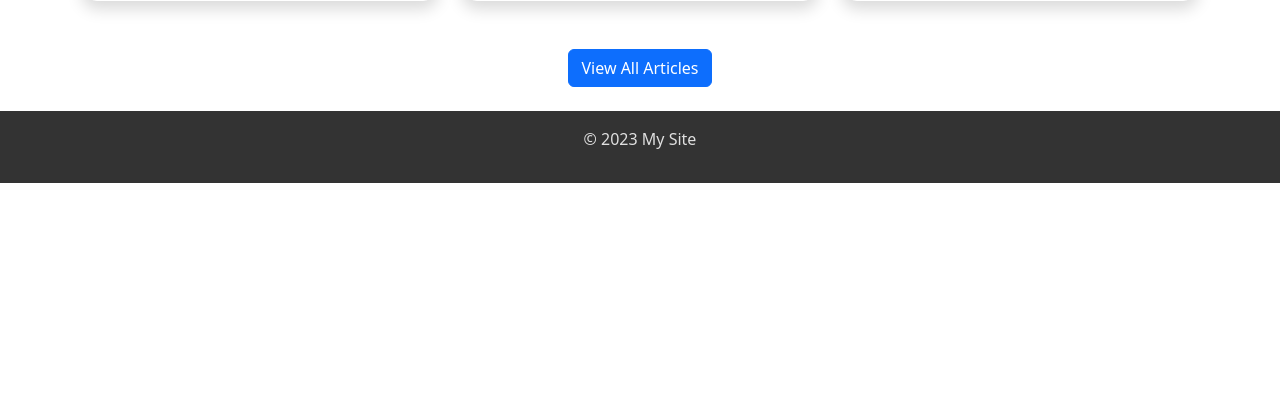
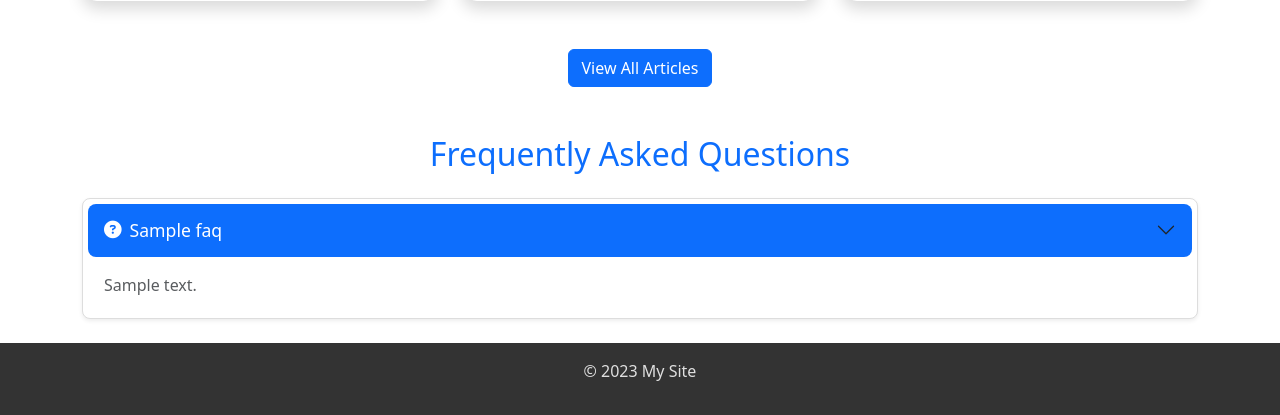
Before and after one commit to zura-papiashvili/roofing, a Django app: page / in a window 1280 px wide. Shown: the part 1492-1907 px from the top of the page. Before the commit the page ends 1675 px from the top, so only its background shows below. Run offline with Django 5.2, Linux system fonts and the light colour scheme; data comes from the database, SQL or seed files in the repository; tables that the repository leaves empty hold one stand-in row (values such as "Sample post"); some libraries are stand-ins or nearby versions.

Commit message:
feat: styling faqs

```diff
--- a/blog/templates/blog/home.html
+++ b/blog/templates/blog/home.html
@@ -42,38 +42,56 @@
     <a href="{% url 'posts' %}" class="btn btn-primary">View All Articles</a>
 </div>
 
-<!-- JavaScript to trigger the fade-up animation when scrolled into view -->
-<script>
-    document.addEventListener("DOMContentLoaded", function () {
-        const observer = new IntersectionObserver((entries, observer) => {
-            entries.forEach(entry => {
-                if (entry.isIntersecting) {
-                    entry.target.classList.add("visible");
-                    observer.unobserve(entry.target); // Stop observing once the element is in view
-                }
-            });
-        }, {
-            threshold: 0.2 // Trigger the animation when 20% of the card is visible
-        });
-
-        // Target all the cards to observe
-        const cards = document.querySelectorAll('.fade-up');
-        cards.forEach(card => observer.observe(card));
-    });
-</script>
-
-<!-- CSS for fade-up animation -->
+<!-- FAQ Section using Bootstrap Accordion -->
+<div class="container mt-5">
+    <h2 class="text-center mb-4 text-primary">Frequently Asked Questions</h2>
+    <div class="accordion" id="faqAccordion">
+        {% for faq in faqs %}
+            <div class="accordion-item mb-3 shadow-sm rounded-3">
+                <h2 class="accordion-header" id="heading{{ forloop.counter }}">
+                    <button class="accordion-button text-white bg-primary border-0 rounded-3 p-3 {% if forloop.first %}collapsed{% endif %}" type="button" data-bs-toggle="collapse" data-bs-target="#collapse{{ forloop.counter }}" aria-expanded="false" aria-controls="collapse{{ forloop.counter }}">
+                        <i class="fas fa-question-circle me-2"></i>{{ faq.question }}
+                    </button>
+                </h2>
+                <div id="collapse{{ forloop.counter }}" class="accordion-collapse collapse {% if forloop.first %}show{% endif %}" aria-labelledby="heading{{ forloop.counter }}" data-bs-parent="#faqAccordion">
+                    <div class="accordion-body text-muted p-3">
+                        {{ faq.answer }}
+                    </div>
+                </div>
+            </div>
+        {% endfor %}
+    </div>
+</div>
 <style>
-    .fade-up {
-        opacity: 0;
-        transform: translateY(50px); /* Start position off-screen */
-        transition: opacity 0.5s ease-out, transform 0.5s ease-out;
+    /* Customizing accordion button */
+    .accordion-button {
+        transition: background-color 0.3s ease, transform 0.3s ease;
     }
 
-    .fade-up.visible {
-        opacity: 1;
-        transform: translateY(0); /* End position */
+    .accordion-button:hover {
+        background-color: #0056b3; /* Darker shade of blue */
+        transform: scale(1.05); /* Slight scale effect on hover */
+    }
+
+    /* Accordion item border and padding */
+    .accordion-item {
+        border: 1px solid #ddd;
+        padding: 5px;
+        border-radius: 10px;
+    }
+
+    /* Font size adjustments */
+    .accordion-button {
+        font-size: 1.1rem; /* Slightly larger text for better readability */
     }
 </style>
 
+
+<!-- JavaScript to enable Bootstrap's accordion -->
+<script src="https://cdn.jsdelivr.net/npm/@popperjs/core@2.11.6/dist/umd/popper.min.js"></script>
+<script src="https://cdn.jsdelivr.net/npm/bootstrap@5.3.0-alpha1/dist/js/bootstrap.min.js"></script>
+
+<!-- FontAwesome for icons -->
+<script src="https://kit.fontawesome.com/a076d05399.js" crossorigin="anonymous"></script>
+
 {% endblock %}
```
Also changed, not shown: blog/static/blog/styles.css (+36 -0 lines).
